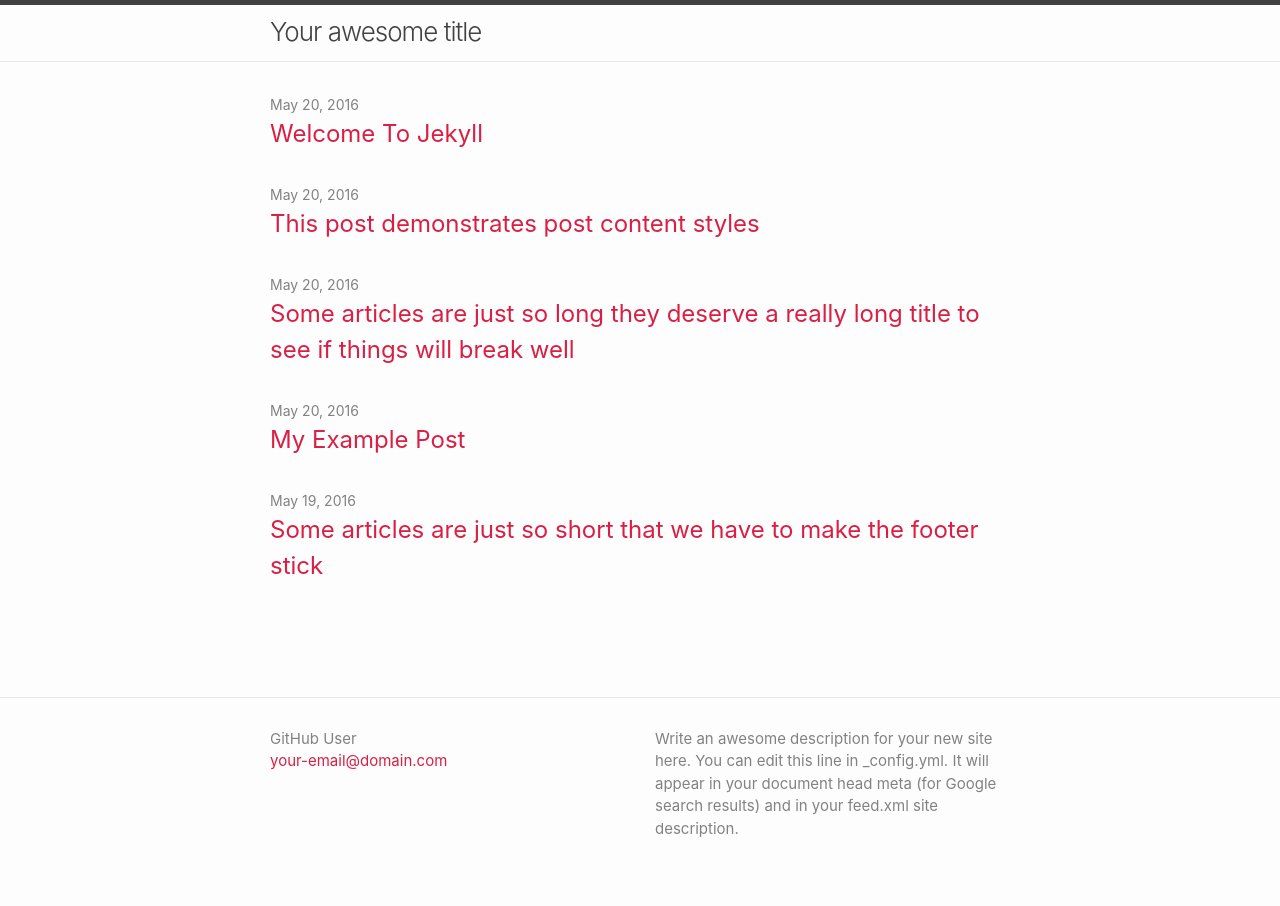
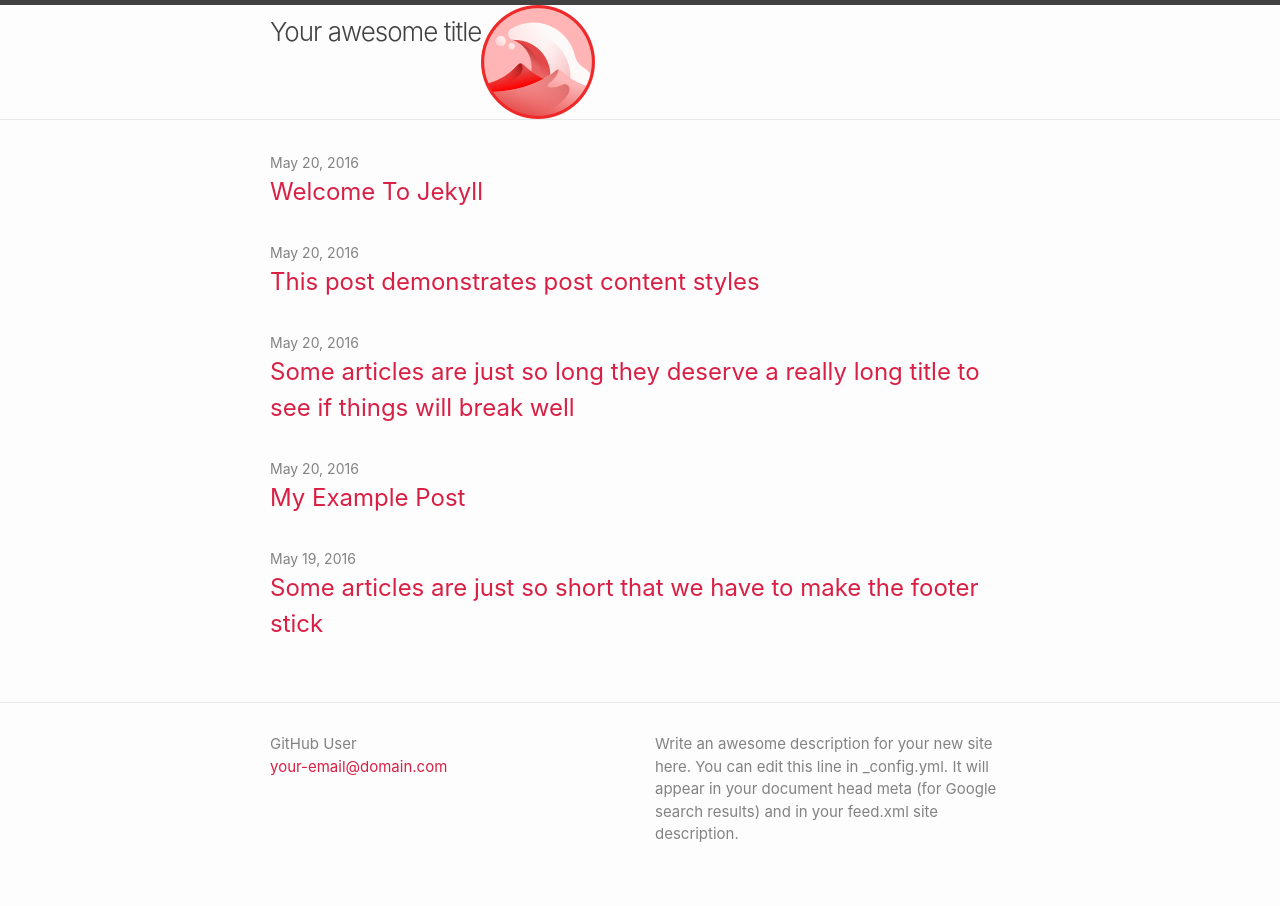
Before and after one commit to rjstelling/redwave, a Jekyll site: the page built from index.md, in a window 1280 px wide. Built offline with Jekyll 4.4.1, drawn with Linux system fonts in a browser that asks for light colours.

Commit message:
Site icon

```diff
--- a/_includes/header.html
+++ b/_includes/header.html
@@ -4,7 +4,7 @@
     {%- assign default_paths = site.pages | map: "path" -%}
     {%- assign page_paths = site.header_pages | default: default_paths -%}
     {%- assign titles_size = site.pages | map: 'title' | join: '' | size -%}
-    <a class="site-title" rel="author" href="{{ "/" | relative_url }}">{{ site.title | escape }}</a>
+    <img src="/assets/WebSiteIcon@2x.png"><a class="site-title" rel="author" href="{{ "/" | relative_url }}">{{ site.title | escape }}</a>
   </div>
 
 </header>
```
Also changed, not shown: assets/WebSiteIcon.png (added), assets/WebSiteIcon@2x.png (added).
